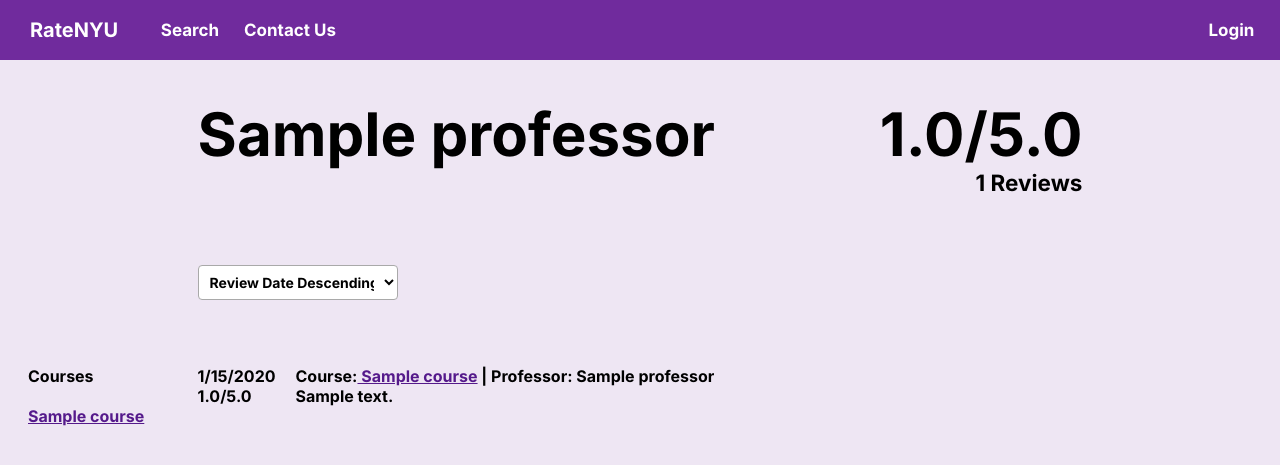
After one commit to virenmparmar/team-4-inperson, a Django app: page /professors/1 in a window 1280 px wide. The commit adds this page. Shown: the top 465 px of the page. Run offline with Django 4.2, Linux system fonts and the light colour scheme; tables that the repository leaves empty hold one stand-in row (values such as "Sample post").

Commit message:
template view and url for professor detail including data (#102)
* template view and url for professor detail including data

* Small styling updates and deleted redundant templates/ folder

* Search index button mapping

Co-authored-by: ncolosso <colossonico@gmail.com>

```diff
--- /dev/null
+++ b/ratenyu/professors/templates/professors/detail.html
@@ -0,0 +1,45 @@
+{% extends 'base.html' %}
+
+{% block content %}
+
+    <div class="detail-title">
+        <h1 class="detail-name">{{ professor.name }}</h1>
+        <h1 class="detail-rating"> {{ reviews_avg }}/5.0</h1>
+    </div>
+
+    <div class="detail-sub-title">
+        <h2></h2>
+        <h2>{{ reviews_list|length }} Reviews</h2>
+    </div>
+
+    <div class="detail-dropdown">
+        <form class="search"  method="GET" action="">
+            <select class="dropdown" id="detail-dropdown">
+                <option value="RevDateDesc">Review Date Descending</option>
+                <option value="RevDateDesc">Review Date Ascending</option>
+                <option value="RevDateDesc">Rating Descending</option>
+                <option value="RevDateDesc">Rating Ascending</option>
+                <option value="RevDateDesc">Class Level</option>
+            </select>
+        </form>
+    </div>
+
+    <ul class="detail-side-links">
+        <li class="detail-side-links"><span class="rev-title">Courses</span></li>
+        {% for course in courses_list %}
+            <li class="detail-side-links"><a href="">{{ course.course_title }}</a></li>
+        {% endfor %}
+    </ul>
+
+    <div class="all-reviews">
+        {% for review in reviews_list %}
+        <div class="review">
+            <p>{{ review.review_obj.pub_date.month }}/{{ review.review_obj.pub_date.day }}/{{ review.review_obj.pub_date.year }} <br>
+                {{ review.review_obj.rating }}.0/5.0</p>
+            <p><span class="rev-title">Course:<a href=""> {{ review.course_obj.course_title }}</a>
+                | Professor: {{ professor.name }}</span><br>
+            {{ review.review_obj.review_text }}</p>
+        </div>
+        {% endfor %}
+
+{% endblock %}
--- a/ratenyu/professors/urls.py
+++ b/ratenyu/professors/urls.py
@@ -0,0 +1,8 @@
+from django.urls import path
+
+from . import views
+
+app_name = 'professors'
+urlpatterns = [
+    path('<str:professor_id>', views.professor_detail, name='professor_detail'),
+]
--- a/ratenyu/professors/views.py
+++ b/ratenyu/professors/views.py
@@ -1,3 +1,37 @@
 from django.shortcuts import render
+from django.http import HttpRequest, Http404
+from .models import Professor
+from courses.models import Class, Course, Review
 
-# Create your views here.
+
+def professor_detail(request: HttpRequest, professor_id: int):
+    try:
+        professor = Professor.objects.get(pk=professor_id)
+        classes = Class.objects.filter(professor_id=professor_id)
+        courses_list = []
+        for cl in classes:
+            courses_list.append(cl.course)
+        reviews_list = []
+        reviews_rating_list = []
+        for cl in classes:
+            review_set = Review.objects.filter(class_id=cl.class_id)
+            for rev in review_set:
+                current_review = {
+                    'review_obj': rev,
+                    'course_obj': Course.objects.get(pk=cl.course_id)
+                }
+                reviews_list.append(current_review)
+                reviews_rating_list.append(rev.rating)
+        if len(reviews_rating_list) > 0:
+            reviews_avg = round(float(sum(reviews_rating_list)/len(reviews_rating_list)), 1)
+        else:
+            reviews_avg = 0
+        context = {
+            'professor': professor,
+            'courses_list': courses_list,
+            'reviews_list': reviews_list,
+            'reviews_avg': reviews_avg
+        }
+        return render(request, "professors/detail.html", context)
+    except Professor.DoesNotExist:
+        raise Http404("Professor does not exist")
--- a/ratenyu/ratenyu/urls.py
+++ b/ratenyu/ratenyu/urls.py
@@ -21,4 +21,5 @@
     path('', lambda request: redirect('/search', permanent=True)),
     path('search/', include('search.urls')),
     path('admin/', admin.site.urls),
+    path('professors/',include('professors.urls')),
 ]
--- a/ratenyu/search/urls.py
+++ b/ratenyu/search/urls.py
@@ -2,6 +2,7 @@
 
 from . import views
 
+app_name = 'search'
 urlpatterns = [
     path('', views.index, name='index'),
     path('<str:professor_name>/professor_result', views.professor_result, name='professor_result'),
--- a/ratenyu/static/css/style.css
+++ b/ratenyu/static/css/style.css
@@ -2,6 +2,9 @@
   text-align: center;
 }
 
+/* For navbar   */
+
+/*nav bar class*/
 .navbar {
   background: #702B9D;
   overflow: hidden;
@@ -12,6 +15,7 @@
   width: 100.5%;
 }
 
+/*navbar links*/
 .navbar a {
   float: left;
   color: #FFFFFF;
@@ -23,19 +27,15 @@
   justify-content: center;
   width: 100px;
   height: 60px;
-
 }
 
+/*navbar links hover*/
 .navbar a:hover {
   background-color: black;
   color: #FFFFFF;
 }
 
-.navbar-right {
-  float: right;
-  padding-right: 5px;
-}
-
+/*to style RateNYU in upper left*/
 .title {
   font-size: 20px;
   font-family: inter-semibold;
@@ -49,23 +49,35 @@
   padding-left: 30px;
   width: 100px;
   height: 60px;
-
 }
 
-.nyu-logo {
-  display: block;
-  margin-left: auto;
-  margin-right: auto;
-  width: 900px;
-  height: 300px;
-  background-image: url('/static/images/nyulogo.png');
-  background-size: 100% 100%;
+/*to put login button on upper right of navbar*/
+.navbar-right {
+  float: right;
+  padding-right: 5px;
 }
 
-h1 {
-  font-family: inter-semibold;
-  font-weight: 700;
+/*li a {*/
+/*  display: block;*/
+/*  color: white;*/
+/*  text-align: center;*/
+/*  !*padding: 14px 16px;*/
+/*  text-decoration: none;*!*/
+/*}*/
+
+ul.navbar {
+  list-style-type: none;
+  margin: 0;
+  padding: 0;
+  overflow: hidden;
 }
+
+.navbar li {
+  font-family: inter-regular;
+  float: left;
+}
+
+/* For search page */
 
 h1.welcome {
   font-size: 75px;
@@ -77,7 +89,7 @@
   line-height: 40%;
 }
 
-h2 {
+h1, h2, h3 {
   font-family: inter-semibold;
   font-weight: 700;
 }
@@ -96,6 +108,27 @@
   flex-wrap: nowrap;
   width: 50%;
   padding-bottom: 50px;
+}
+
+.dropdown {
+  width: 25%;
+  font-size: 18px;
+  font-family: inter-regular;
+  background: #FFFFFF;
+  cursor: pointer;
+  border: 1px solid darkgrey;
+  border-radius: 4px;
+  padding: 7px;
+}
+
+.nyu-logo {
+  display: block;
+  margin-left: auto;
+  margin-right: auto;
+  width: 900px;
+  height: 300px;
+  background-image: url('/static/images/nyulogo.png');
+  background-size: 100% 100%;
 }
 
 input {
@@ -127,41 +160,106 @@
   padding: 7px;
 }
 
-.dropdown {
-  width: 25%;
-  font-size: 18px;
+
+/* For Detail Pages */
+
+p, ul {
   font-family: inter-regular;
-  background: #FFFFFF;
-  cursor: pointer;
-  border: 1px solid darkgrey;
-  border-radius: 4px;
-  padding: 7px;
 }
 
-ul {
-  list-style-type: none;
-  margin: 0;
-  padding: 0;
-  overflow: hidden;
+ul.detail-left-section {
+  font-size: 15px;
+  position: absolute;
+  top: 95px;
+  margin-left: 0px;
+  padding-left: 10px;
+  list-style: none;
+  text-align: left;
+  z-index:-1;
 }
 
-li {
-  font-family: inter-regular;
-  float: left;
+ul.detail-side-links {
+  float:left;
+  display: inline;
+  text-align: left;
+  margin-bottom: 10px;
+  padding-left: 20px;
+  list-style: none;
+  overflow-wrap: break-word;
+  width:120px;
 }
 
-li a {
-  display: block;
-  color: white;
-  text-align: center;
-  /*padding: 14px 16px;
-  text-decoration: none;*/
+.detail-side-links > li {
+  padding-bottom: 20px;
 }
 
-/* Change the link color to #111 (black) on hover */
-li a:hover {
-  background-color: black;
+/*format name and average rating to be in middle of page with appropriate font size*/
+.detail-title {
+  margin: 0 auto;
+  font-size: 30px;
+  display: flex;
+  width: 70%;
+  justify-content: space-between;
+  padding: 50px;
 }
+
+/*format course id and number of reviews to be right under name and average rating in a smaller font*/
+.detail-sub-title {
+  margin: -110px auto 50px auto;
+  font-size: 15px;
+  display: flex;
+  width: 70%;
+  justify-content: space-between;
+}
+
+/*format course description to be right under subtitle*/
+.detail-sub-course-desc {
+  margin: -50px auto 50px auto;
+  width: 70%;
+  text-align: left;
+}
+
+/*put the dropdown for sorting under the name title, course id, course description, */
+.detail-dropdown {
+  margin: auto;
+  display: block;
+  width: 70%;
+  text-align: left;
+  font-size: 10px;
+}
+
+/*set appropriate width for the dropdown to fit all the text*/
+#detail-dropdown {
+  width: 200px;
+  font-size: 14px;
+}
+
+/*put reviews in middle of page under drop down*/
+.all-reviews {
+  margin: auto;
+  width: 70%;
+  text-align: left;
+}
+
+div.review {
+  display: flex;
+}
+
+.review > p {
+  margin-right: 20px;
+}
+
+/*review takes up 10/11 of width; grade, review date, rating take up 1/11*/
+div.review > p:nth-of-type(2) {
+  flex: 10;
+}
+
+/*bold the title section of each review*/
+span.rev-title, span.left-section {
+  font-family: inter-bold;
+}
+
+/* Fonts */
 
 @font-face {
   font-family: 'inter-bold';
--- a/ratenyu/templates/navbar.html
+++ b/ratenyu/templates/navbar.html
@@ -1,6 +1,6 @@
 <ul class="navbar">
     <li class="title" href="">RateNYU</li>
-    <li><a href="">Search</a></li>
+    <li><a href="{% url 'search:index' %}">Search</a></li>
     <li><a href="">Contact Us</a></li>
     <div class="navbar-right">
         <li><a href="">Login</a></li>
```
Also changed, not shown: ratenyu/ratenyu/templates/base.html (deleted, +0 -16 lines), ratenyu/ratenyu/templates/navbar.html (deleted, +0 -7 lines).
